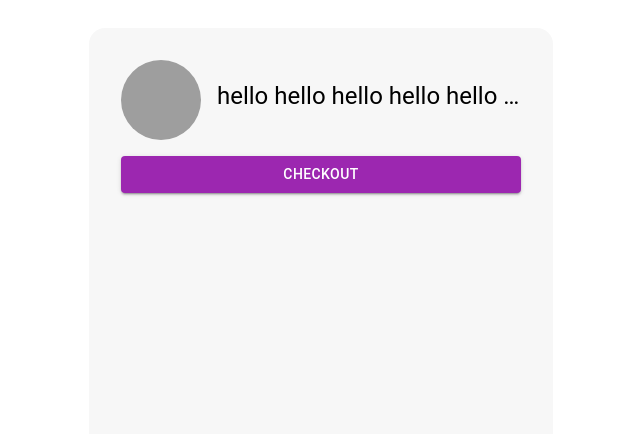
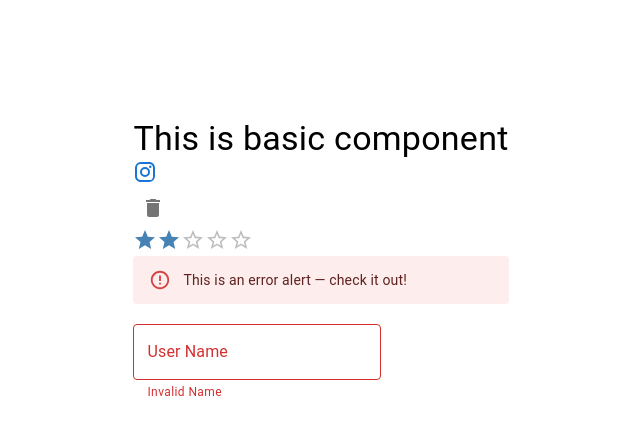
Before and after one commit to arfan36/d-137-m-79-mui-creative-nov-28, a React (Create React App) app: page / in a window 1280 px wide. Shown: the part 140-574 px from the top of the page, without its empty margins (319-959 px from the left). Built offline with nearby package versions, Linux system fonts and the light colour scheme; grey boxes are pictures that could not be loaded.

Commit message:
79-3 MoreComponent (Icons, Icon Button, Rating, Texfield, etc)

```diff
--- a/package.json
+++ b/package.json
@@ -5,6 +5,7 @@
   "dependencies": {
     "@emotion/react": "^11.10.5",
     "@emotion/styled": "^11.10.5",
+    "@mui/icons-material": "^5.11.9",
     "@mui/lab": "^5.0.0-alpha.120",
     "@mui/material": "^5.11.5",
     "@testing-library/jest-dom": "^5.16.5",
--- a/src/App.js
+++ b/src/App.js
@@ -1,7 +1,7 @@
-import { Avatar, Button, Typography } from "@mui/material";
 import { useEffect, useState } from "react";
 // import Button from '@mui/material/Button';
 import "./App.css";
+import ExploreBasicComponent from "./component/ExploreBasicComponent";
 
 function App() {
 	const [submitting, set_submitting] = useState(false);
@@ -18,48 +18,8 @@ function App() {
 
 	return (
 		<div className="app">
-			<div
-				style={{
-					background: "#f7f7f7",
-					width: "400px",
-					height: "400px",
-					borderRadius: "1rem",
-					padding: "2rem",
-				}}
-			>
-				<div
-					style={{
-						display: "flex",
-						alignItems: "center",
-						gap: "1rem",
-					}}
-				>
-					<Avatar
-						alt="Remy Sharp"
-						src="https://cdn.vox-cdn.com/thumbor/qtMxzIilE5wtAXS6kINM3T73Hsg=/0x36:1200x711/1600x900/cdn.vox-cdn.com/uploads/chorus_image/image/50204527/messi.0.0.jpg"
-						sx={{ height: "80px", width: "80px" }}
-					/>
-					<Typography
-						variant="h5"
-						component={"h1"}
-						gutterBottom
-						noWrap
-					>
-						hello hello hello hello hello hello hello hello
-					</Typography>
-				</div>
-				<Button
-					variant="contained"
-					disableRipple={false}
-					color="secondary"
-					fullWidth
-					sx={{
-						mb: 2,
-						mt: 2,
-					}}
-				>
-					Checkout
-				</Button>
+			<div>
+				<ExploreBasicComponent />
 			</div>
 		</div>
 	);
--- /dev/null
+++ b/src/component/ExploreBasicComponent.js
@@ -0,0 +1,52 @@
+import { Delete, Instagram } from "@mui/icons-material";
+import {
+	Alert,
+	IconButton,
+	Rating,
+	TextField,
+	Typography,
+} from "@mui/material";
+import React, { useState } from "react";
+
+const ExploreBasicComponent = () => {
+	const [rating, set_rating] = useState(2);
+	return (
+		<div>
+			<Typography
+				variant="h4"
+				component="h2"
+			>
+				This is basic component
+			</Typography>
+
+			<Instagram color="primary" />
+			<br />
+			<IconButton>
+				<Delete />
+			</IconButton>
+			<br />
+			<Rating
+				name="simple-controlled"
+				value={rating}
+				onChange={(event, newValue) => {
+					set_rating(newValue);
+				}}
+				sx={{
+					color: "steelblue",
+				}}
+			></Rating>
+			<br />
+
+			<Alert severity="error">This is an error alert — check it out!</Alert>
+			<br />
+
+			<TextField
+				label="User Name"
+				helperText="Invalid Name"
+				error={true}
+			/>
+		</div>
+	);
+};
+
+export default ExploreBasicComponent;
```
Also changed, not shown: 1 other file (tests, documents, lock files or other folders).
